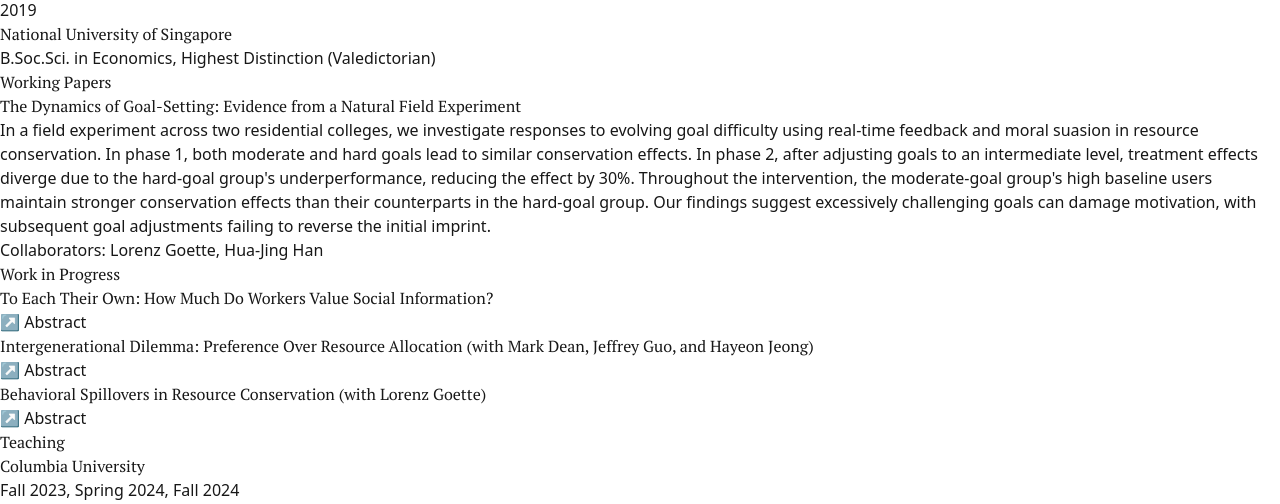
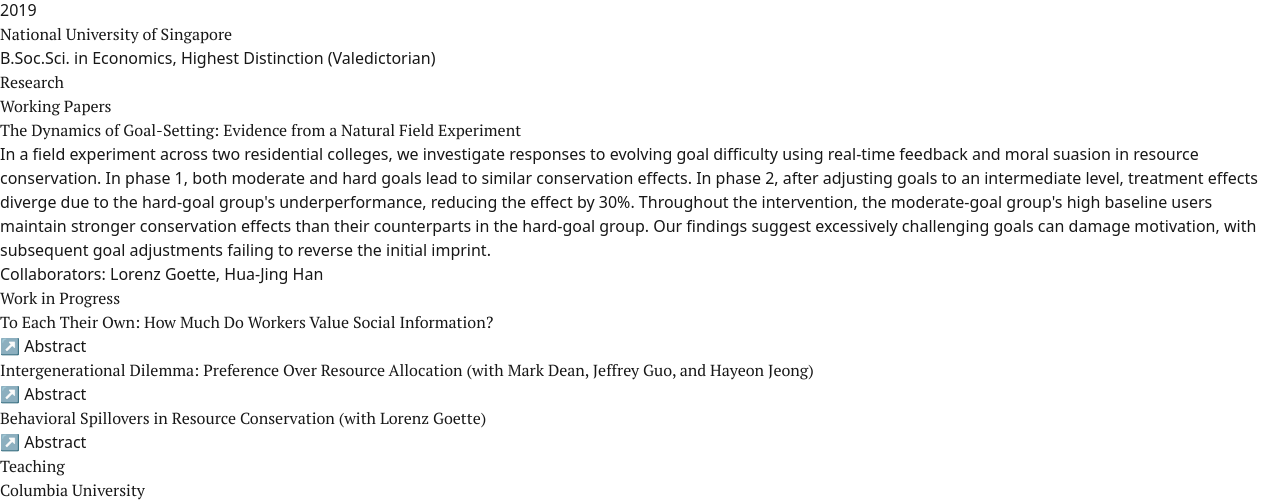
Before and after one commit to zhihao-lim/zhihao-lim.github.io, a Next.js app: page / in a window 1280 px wide. Shown: the part 242-746 px from the top of the page. Built offline with nearby package versions, Linux system fonts and the light colour scheme.

Commit message:
Include Working Papers under Research tab

```diff
--- a/src/app/page.tsx
+++ b/src/app/page.tsx
@@ -72,11 +72,33 @@
                     );
                   case Section.Research:
                     return (
-                      workInProgressData.length > 0 && (
                       <section id={Section.Research} key={sectionName}>
                         <h2 className="font-serif text-md mb-12 tracking-wide uppercase">
+                          Research
+                        </h2>
+                        <div className="space-y-12">
+                          {workingPapersData.length > 0 && (
+                            <div>
+                              <h3 className="font-serif text-md mb-8 tracking-wide uppercase">
+                                Working Papers
+                              </h3>
+                              <div className="space-y-12">
+                                {workingPapersData.map((item, index) => (
+                                  <div key={index}>
+                                    <WorkingPaperEntry item={item} />
+                                    {index < workingPapersData.length - 1 && (
+                                      <div className="h-px bg-zinc-200 my-8" />
+                                    )}
+                                  </div>
+                                ))}
+                              </div>
+                            </div>
+                          )}
+                          {workInProgressData.length > 0 && (
+                            <div>
+                              <h3 className="font-serif text-md mb-8 tracking-wide uppercase">
                                 Work in Progress
-                          </h2>
+                              </h3>
                               <div className="space-y-12">
                                 {workInProgressData.map((item, index) => (
                                   <div key={index}>
@@ -87,28 +109,10 @@
                                   </div>
                                 ))}
                               </div>
-                        </section>
-                      )
-                    );
-                  case Section.WorkingPapers:
-                    return (
-                      workingPapersData.length > 0 && (
-                        <section id={Section.WorkingPapers} key={sectionName}>
-                          <h2 className="font-serif text-md mb-12 tracking-wide uppercase">
-                            Working Papers
-                          </h2>
-                          <div className="space-y-12">
-                            {workingPapersData.map((item, index) => (
-                              <div key={index}>
-                                <WorkingPaperEntry item={item} />
-                                {index < workingPapersData.length - 1 && (
-                                  <div className="h-px bg-zinc-200 my-8" />
+                            </div>
                           )}
                         </div>
-                            ))}
-                          </div>
                       </section>
-                      )
                     );
                   default:
                     return null;
--- a/src/data/section-order.ts
+++ b/src/data/section-order.ts
@@ -1,13 +1,11 @@
 export enum Section {
   AboutMe = "AboutMe",
-  WorkingPapers = "WorkingPapers",
   Research = "Research",
   Teaching = "Teaching",
 }
 
 export const sectionOrder = [
   Section.AboutMe,
-  Section.WorkingPapers,
   Section.Research,
   Section.Teaching,
 ];
```
Lines whose indentation alone changed are shown as unchanged.
